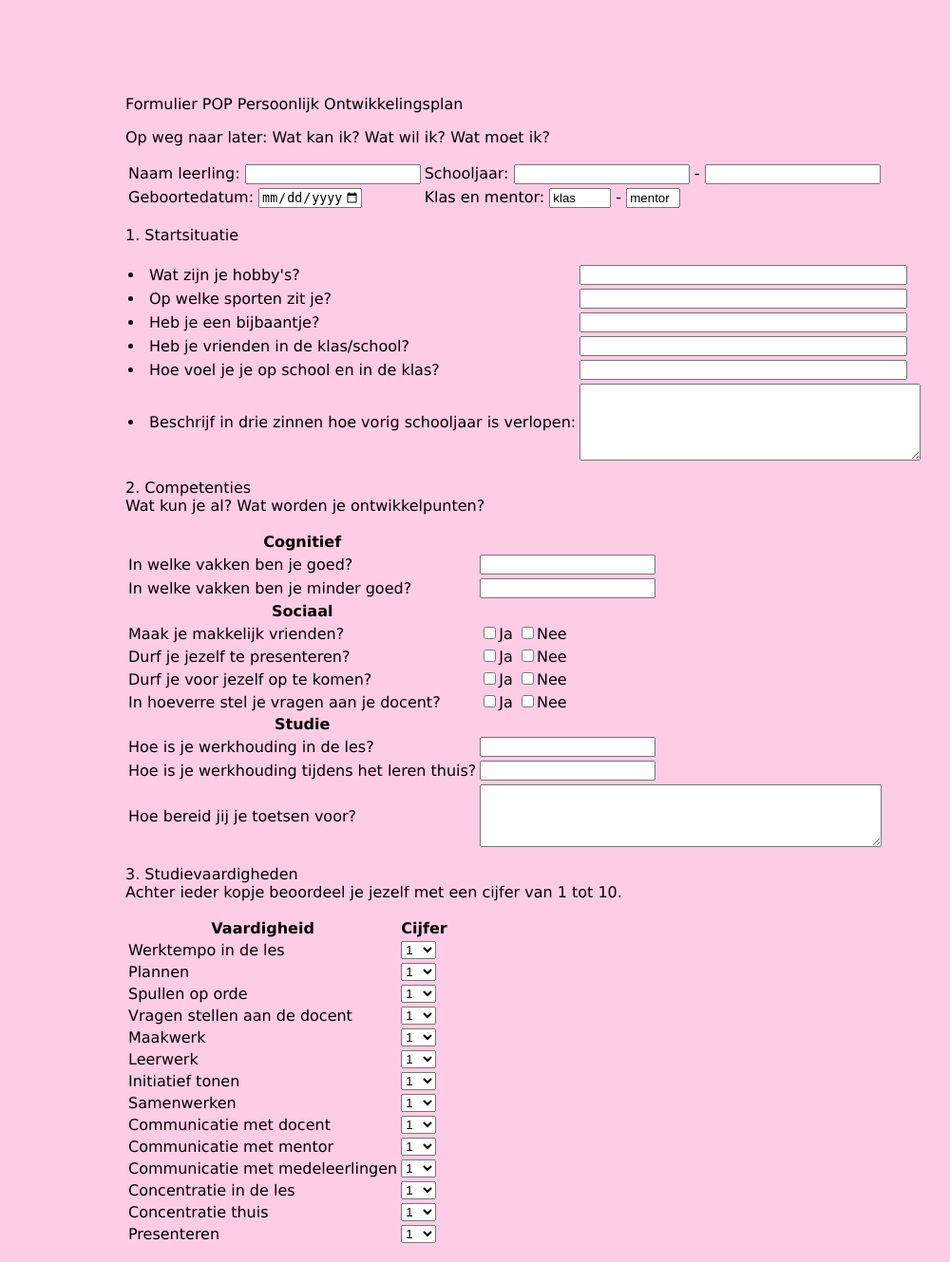
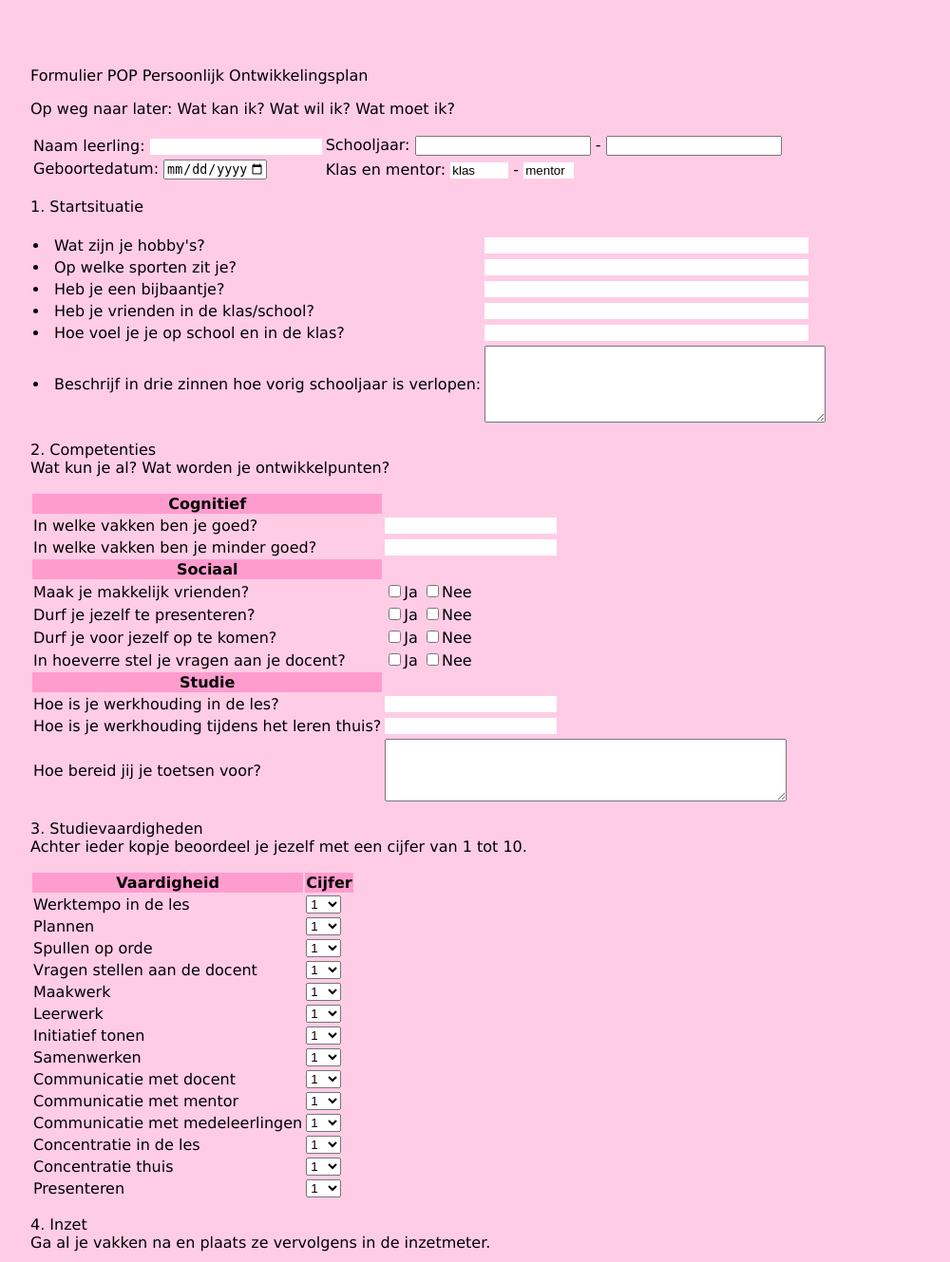
Before and after one commit to xaripha/POP, a PHP site: page /leerling2b.php in a window 1280 px wide; the page is wider, and only the part inside the window is pictured. Shown: the top 1329 px of that part at 95% size, without its empty margins (68-1068 px from the left). Run offline with PHP 8.4, Linux system fonts and the light colour scheme.

Commit message:
Update popmaak.css

```diff
--- a/popmaak.css
+++ b/popmaak.css
@@ -1,13 +1,16 @@
 body {
     background-color: #ffcce6;
-	margin-top: 100px;
-	margin-left: 200px;
+	margin-top: 70px;
+	margin-left: 100px;
 	font-family: "Lucida Sans Unicode", "Lucida Grande", sans-serif;
 
 
 }
 
-
+head{
+	text-align: center;
+	text-decoration: underline;
+}
 
 	ul {
     list-style-type: none;
@@ -19,3 +22,28 @@ li a {
     display: inline-block;
     width: 60px;
 }
+
+table#t1{
+background-color: none;
+
+}
+
+table#t6, table#t7, {
+background-color: #f0eeef;
+border-style: ridge;
+    border-width: 1px;
+	text-align: center;
+
+
+}
+
+
+input[type=select], input[type=text]{
+    background-color: none;
+    border: none;
+
+}
+th {
+background-color: #ff9cce;
+border-collapse: collapse;
+}
```
